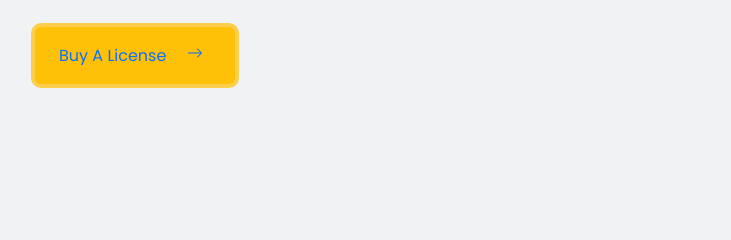
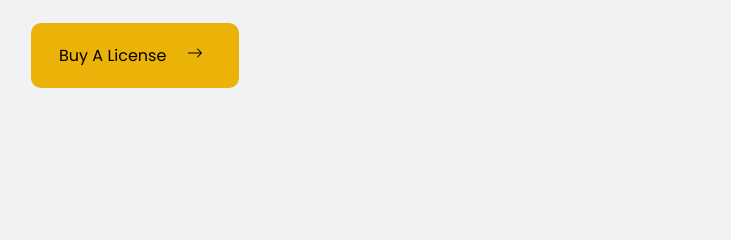
Before and after one commit to Rafaeldev22/Projeto-landing-page, a plain HTML site: page index.html in a window 1280 px wide. In both pictures the pointer is over the link "Buy A License". Shown: the part 532-772 px from the top of the page, 0-731 px from the left. Drawn offline with Linux system fonts and the light colour scheme.

Commit message:
Correções Minimas

```diff
--- a/style.css
+++ b/style.css
@@ -89,6 +89,15 @@ a:hover {
   border-radius: 6px;
   text-decoration: none;
   box-shadow: 0 0 0 0.25rem #ffc107b4;
+  transition: .2s ease;
+}
+
+.btn-2:hover{
+  /* opacity: 1; */
+  color: #000;
+  background-color: #ebb207;
+  border-color: #ebb207;
+  box-shadow: 0 0 0 0.25rem #ebb207;
 }
 
 svg {
@@ -538,6 +547,7 @@ ul {
   display: inline-block;
   width: 132px;
   height: 52px;
+  cursor: pointer;
 }
 
 #fade{
```
